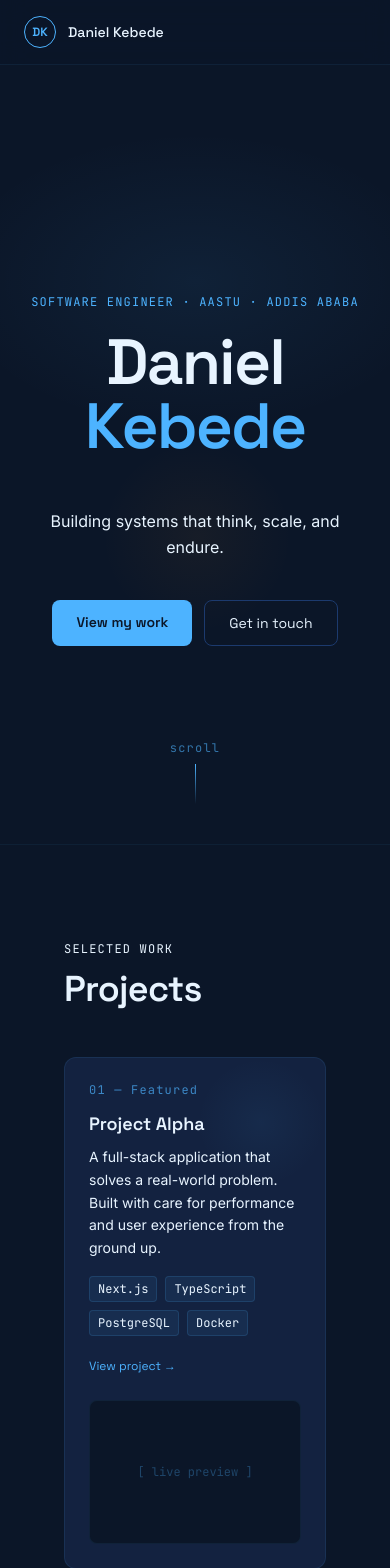
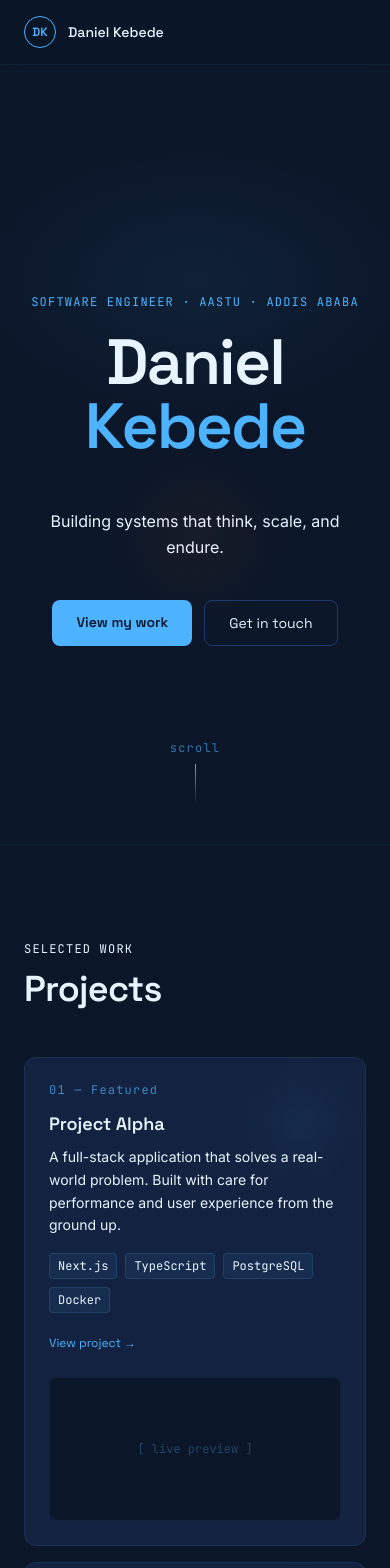
Before and after one commit to Barabbas7/my-portfolio, a Next.js app: page / in a window 390 px wide. Shown: the top 1568 px of the page. Built offline with nearby package versions, Linux system fonts and the light colour scheme.

Commit message:
Partial ScrollReveal

```diff
--- a/src/components/sections/Projects.tsx
+++ b/src/components/sections/Projects.tsx
@@ -1,6 +1,7 @@
 "use client";
 
-import Container from "../ui/Container";
+import ScrollReveal from "@/components/ui/ScrollReveal";
+import Container from "@/components/ui/Container";
 
 const projects = [
   {
@@ -36,11 +37,11 @@ export default function Projects() {
   return (
     <section
       id="work"
-      className="px-10 py-24"
+      className="py-24"
       style={{ borderTop: "1px solid rgba(77,179,255,0.06)" }}
     >
       <Container>
-        {/* Header */}
+        <ScrollReveal>
           <p
             className="font-mono text-xs tracking-widest uppercase mb-3"
             style={{ color: "var(--color-amber)" }}
@@ -49,19 +50,26 @@ export default function Projects() {
           </p>
           <h2
             className="font-display font-semibold text-4xl mb-12"
-          style={{ color: "var(--color-near-white)", letterSpacing: "-0.02em" }}
+            style={{
+              color: "var(--color-near-white)",
+              letterSpacing: "-0.02em",
+            }}
           >
             Projects
           </h2>
+        </ScrollReveal>
 
-        {/* Grid */}
         <div className="grid grid-cols-1 md:grid-cols-2 gap-4">
-          {projects.map((project) => (
+          {projects.map((project, index) => (
+            <ScrollReveal
+              key={project.number}
+              delay={index * 0.1}
+              className={project.featured ? "md:col-span-2" : ""}
+            >
               <div
-              key={project.number}
-              className={`relative rounded-xl p-6 transition-all duration-200 ${
+                className={`relative rounded-xl p-6 h-full transition-all duration-200 ${
                   project.featured
-                  ? "md:col-span-2 grid md:grid-cols-2 gap-6 items-center"
+                    ? "grid md:grid-cols-2 gap-6 items-center"
                     : ""
                 }`}
                 style={{
@@ -75,7 +83,6 @@ export default function Projects() {
                   (e.currentTarget.style.borderColor = "rgba(77,179,255,0.1)")
                 }
               >
-              {/* Glow */}
                 <div
                   className="absolute top-0 right-0 w-32 h-32 rounded-full pointer-events-none"
                   style={{
@@ -83,33 +90,25 @@ export default function Projects() {
                       "radial-gradient(circle, rgba(77,179,255,0.06) 0%, transparent 70%)",
                   }}
                 />
-
                 <div className="relative z-10">
-                {/* Number */}
                   <p
                     className="font-mono text-xs tracking-widest mb-3 opacity-70"
                     style={{ color: "var(--color-cyan)" }}
                   >
                     {project.number} {project.featured && "— Featured"}
                   </p>
-
-                {/* Title */}
                   <h3
                     className="font-display font-semibold text-lg mb-2"
                     style={{ color: "var(--color-near-white)" }}
                   >
                     {project.title}
                   </h3>
-
-                {/* Description */}
                   <p
                     className="text-sm leading-relaxed mb-4"
                     style={{ color: "var(--color-chrome)" }}
                   >
                     {project.description}
                   </p>
-
-                {/* Tags */}
                   <div className="flex flex-wrap gap-2 mb-4">
                     {project.tags.map((tag) => (
                       <span
@@ -125,18 +124,17 @@ export default function Projects() {
                       </span>
                     ))}
                   </div>
-
-                {/* Link */}
                   <a
                     href={project.link}
                     className="inline-flex items-center gap-2 text-xs font-display transition-opacity duration-150 hover:opacity-70"
-                  style={{ color: "var(--color-cyan)", textDecoration: "none" }}
+                    style={{
+                      color: "var(--color-cyan)",
+                      textDecoration: "none",
+                    }}
                   >
                     View project →
                   </a>
                 </div>
-
-              {/* Featured preview box */}
                 {project.featured && (
                   <div
                     className="rounded-lg h-36 flex items-center justify-center"
@@ -154,6 +152,7 @@ export default function Projects() {
                   </div>
                 )}
               </div>
+            </ScrollReveal>
           ))}
         </div>
       </Container>
--- a/src/components/sections/Skills.tsx
+++ b/src/components/sections/Skills.tsx
@@ -1,4 +1,5 @@
 import Container from "../ui/Container";
+import ScrollReveal from "../ui/ScrollReveal";
 const skillGroups = [
   {
     title: "Languages",
@@ -41,6 +42,7 @@ export default function Skills() {
     >
       <Container>
         {/* Header */}
+        <ScrollReveal>
           <p
             className="font-mono text-xs tracking-widest uppercase mb-3"
             style={{ color: "var(--color-amber)" }}
@@ -49,10 +51,14 @@ export default function Skills() {
           </p>
           <h2
             className="font-display font-semibold text-4xl mb-12"
-          style={{ color: "var(--color-near-white)", letterSpacing: "-0.02em" }}
+            style={{
+              color: "var(--color-near-white)",
+              letterSpacing: "-0.02em",
+            }}
           >
             Skills
           </h2>
+        </ScrollReveal>
 
         {/* Grid */}
         <div className="grid grid-cols-1 md:grid-cols-3 gap-4">
--- /dev/null
+++ b/src/components/ui/ScrollReveal.tsx
@@ -0,0 +1,32 @@
+"use client";
+
+import { motion } from "framer-motion";
+import { useInView } from "framer-motion";
+import { useRef } from "react";
+
+interface ScrollRevealProps {
+  children: React.ReactNode;
+  delay?: number;
+  className?: string;
+}
+
+export default function ScrollReveal({
+  children,
+  delay = 0,
+  className,
+}: ScrollRevealProps) {
+  const ref = useRef(null);
+  const isInView = useInView(ref, { once: true, margin: "-80px" });
+
+  return (
+    <motion.div
+      ref={ref}
+      className={className}
+      initial={{ opacity: 0, y: 24 }}
+      animate={isInView ? { opacity: 1, y: 0 } : { opacity: 0, y: 24 }}
+      transition={{ duration: 0.6, ease: "easeOut", delay }}
+    >
+      {children}
+    </motion.div>
+  );
+}
```
Lines whose indentation alone changed are shown as unchanged.
